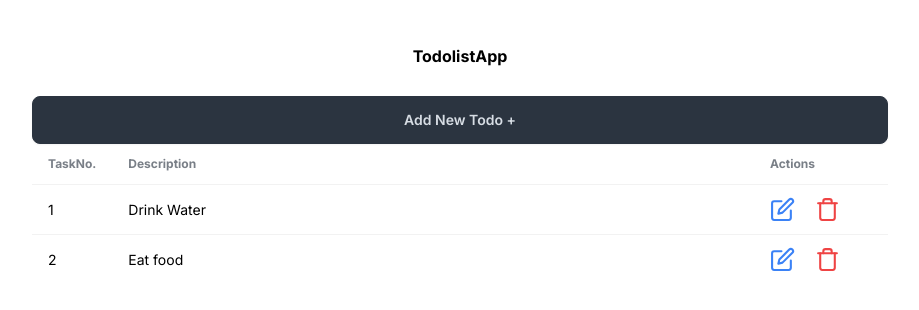
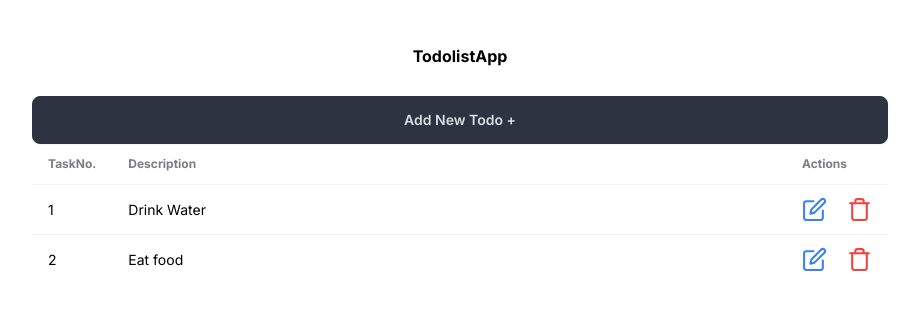
Before and after one commit to zeeshanhaider5121472/nestjs-todolist, a Next.js app: page / in a window 1280 px wide. Shown: the top 310 px of the page, without its empty margins (180-1099 px from the left). Built offline with nearby package versions, Linux system fonts and the light colour scheme; data requests are answered from the project's data file.

Commit message:
ui changes

```diff
--- a/src/app/components/Task.tsx
+++ b/src/app/components/Task.tsx
@@ -35,7 +35,7 @@ export const Task: React.FC<TaskProps> = ({ task }) => {
     <tr key={task.id}>
       <td className="w-fit">{task.taskNumber}</td>
       <td className="w-full">{task.Description}</td>
-      <td className="flex flex-row gap-5">
+      <td className="flex flex-row gap-5 w-fit justify-evenly">
         <FiEdit
           onClick={() => setModalOpen(true)}
           className="text-blue-500 cursor-pointer"
@@ -68,7 +68,7 @@ export const Task: React.FC<TaskProps> = ({ task }) => {
           }}
         /> */}
       </td>
-      <td>
+      <td className={`${deleteLoader ? "" : "hidden"}`}>
         {deleteLoader ? (
           <span className="loading loading-ball loading-lg" />
         ) : (
```
